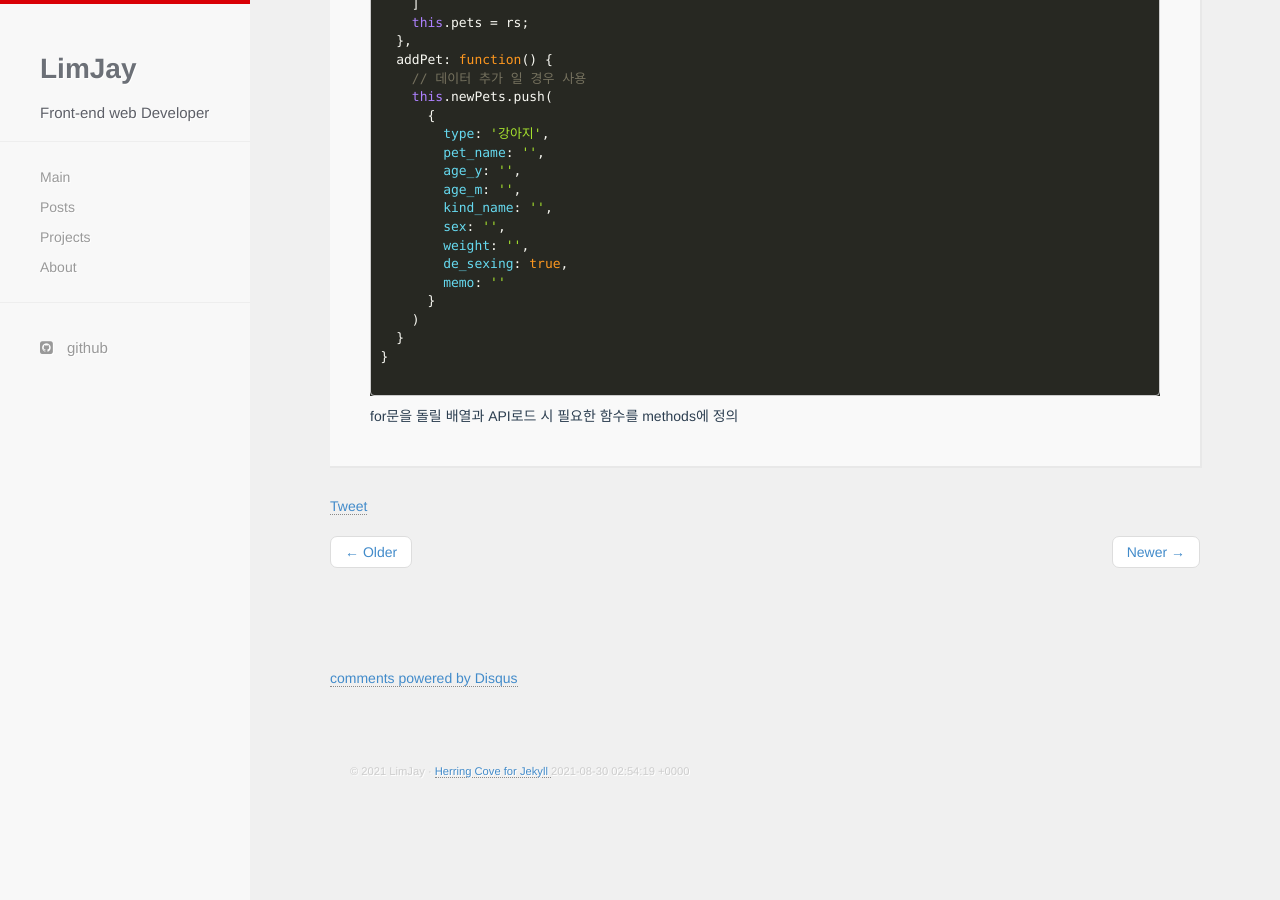
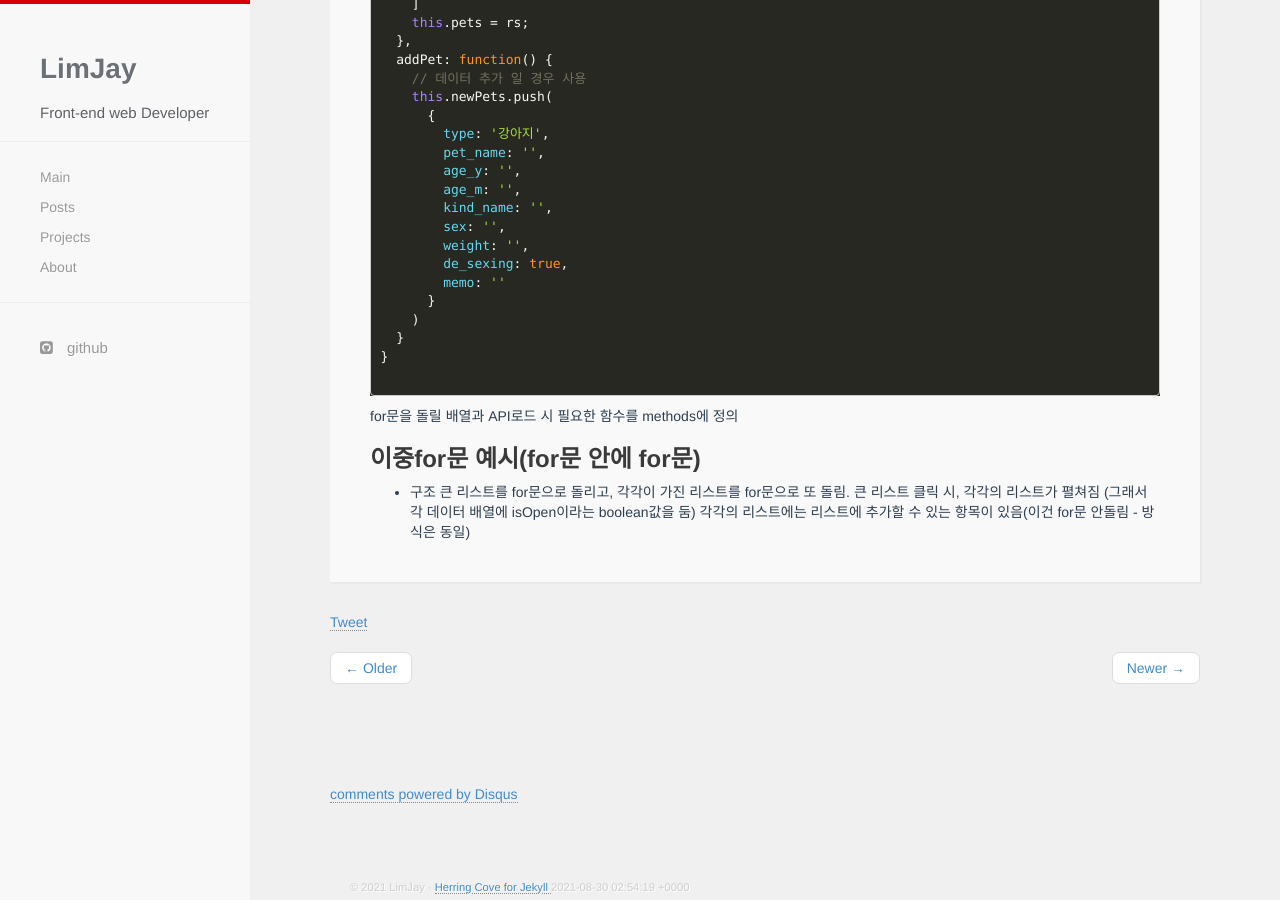
Before and after one commit to karreee28/karreee28.github.io, a Jekyll site: the page built from _posts/2021-06-04-for-v-for.markdown, in a window 1280 px wide and 900 px high, scrolled down 4782 px. Built offline with Jekyll 4.4.1, drawn with Linux system fonts in a browser that asks for light colours; nearby versions of some CDN libraries; comment, search, counter and statistics services are not loaded; before the commit the page ends 5566 px from its top, so only the background shows below that.

Commit message:
contents update

````diff
--- a/_posts/2021-06-04-for-v-for.markdown
+++ b/_posts/2021-06-04-for-v-for.markdown
@@ -279,3 +279,10 @@ methods: {
 
 ```
 for문을 돌릴 배열과 API로드 시 필요한 함수를 methods에 정의
+
+
+### 이중for문 예시(for문 안에 for문)
+- 구조
+큰 리스트를 for문으로 돌리고, 각각이 가진 리스트를 for문으로 또 돌림.
+큰 리스트 클릭 시, 각각의 리스트가 펼쳐짐 (그래서 각 데이터 배열에 isOpen이라는 boolean값을 둠)
+각각의 리스트에는 리스트에 추가할 수 있는 항목이 있음(이건 for문 안돌림 - 방식은 동일)
````
